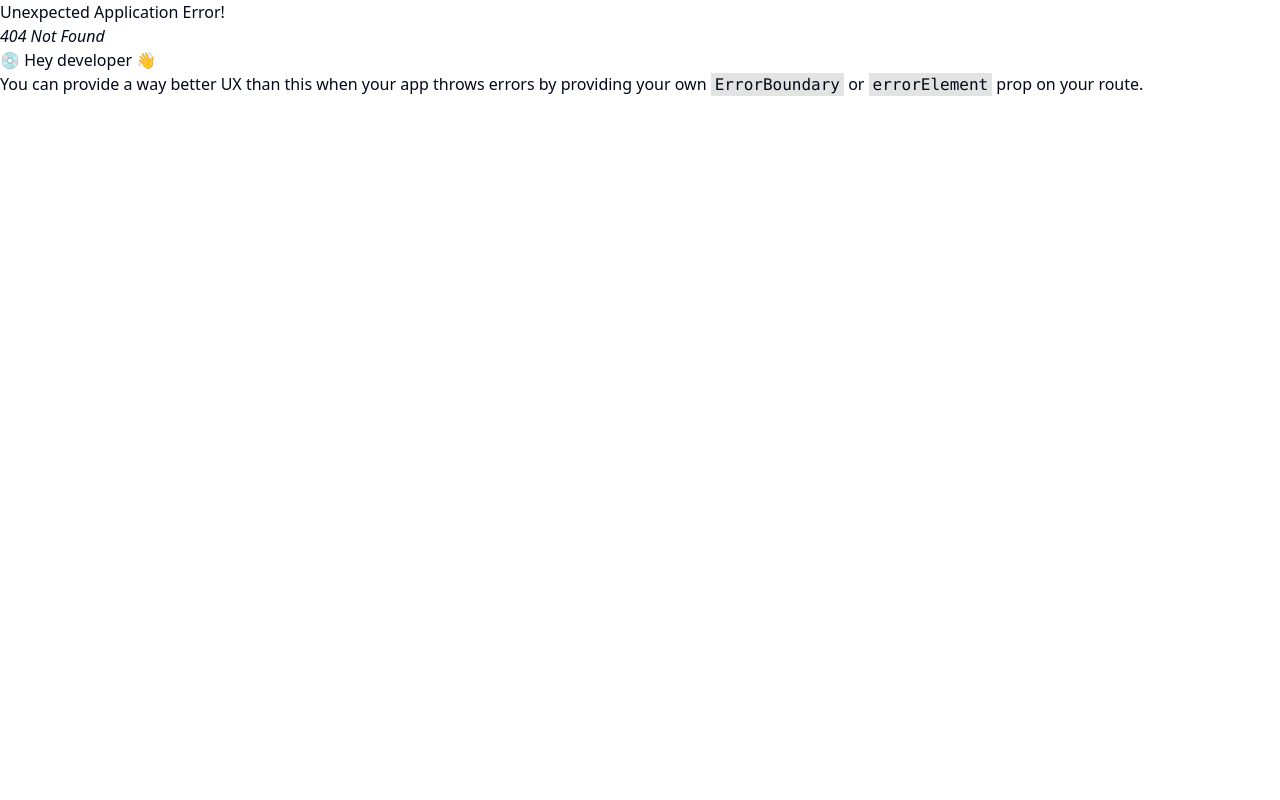
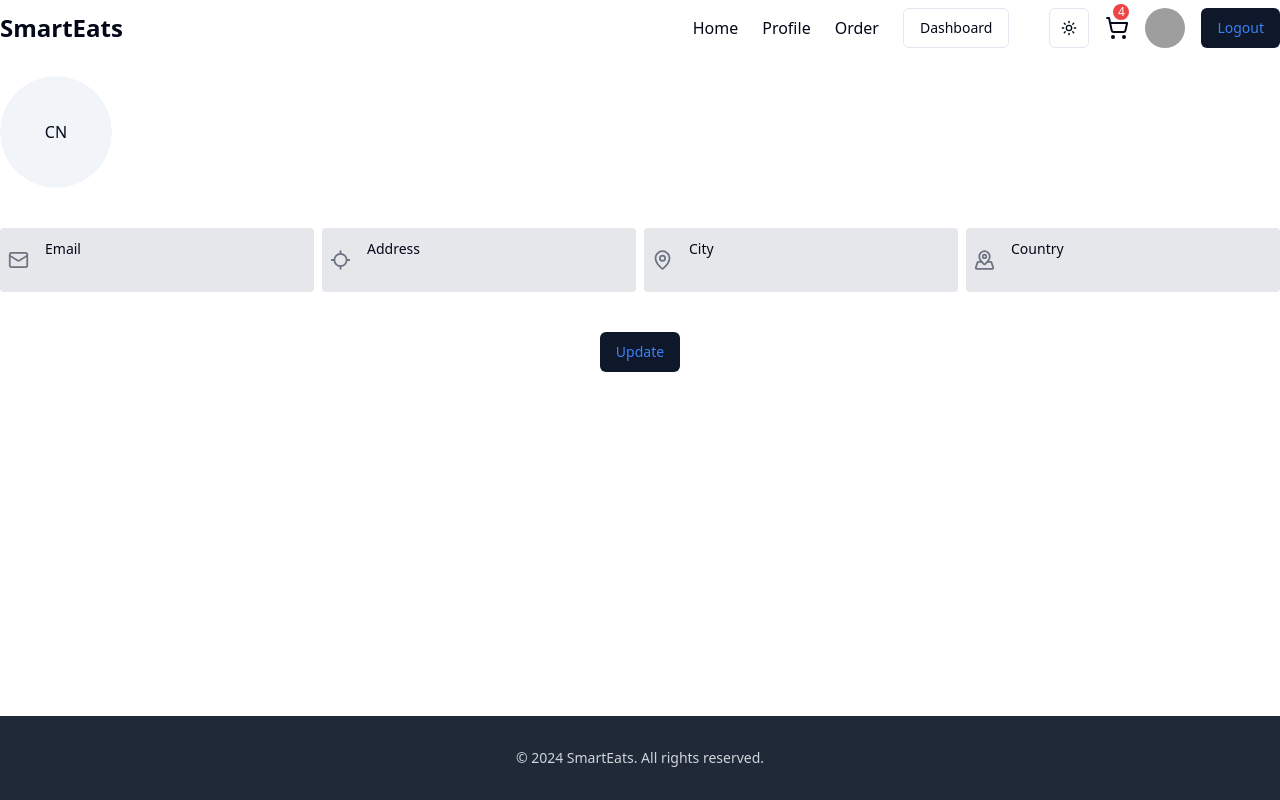
Before and after one commit to smartdriver321/smarteats, a React (Vite) app in the folder client/: page /profile in a window 1280 px wide. Before the commit this address had no page. Built offline with nearby package versions, Linux system fonts and the light colour scheme; grey boxes are pictures that could not be loaded.

Commit message:
Add Profile page

```diff
--- a/client/src/App.tsx
+++ b/client/src/App.tsx
@@ -7,7 +7,7 @@
 import VerifyEmail from './auth/verify-email'
 import MainLayout from './layout/main-layout'
 import HeroSection from './components/hero-section'
-
+import Profile from './components/profile'
 const appRouter = createBrowserRouter([
 	{
 		path: '/',
@@ -16,6 +16,10 @@
 			{
 				path: '/',
 				element: <HeroSection />,
+			},
+			{
+				path: '/profile',
+				element: <Profile />,
 			},
 		],
 	},
--- /dev/null
+++ b/client/src/components/profile.tsx
@@ -0,0 +1,152 @@
+import { FormEvent, useRef, useState } from 'react'
+import {
+	Loader2,
+	LocateIcon,
+	Mail,
+	MapPin,
+	MapPinnedIcon,
+	Plus,
+} from 'lucide-react'
+
+import { Input } from './ui/input'
+import { Label } from './ui/label'
+import { Button } from './ui/button'
+import { Avatar, AvatarFallback, AvatarImage } from './ui/avatar'
+export default function Profile() {
+	const [profileData, setProfileData] = useState({
+		fullname: '',
+		email: '',
+		address: '',
+		city: '',
+		country: '',
+		profilePicture: '',
+	})
+	const [selectedProfilePicture, setSelectedProfilePicture] =
+		useState<string>('')
+	const imageRef = useRef<HTMLInputElement | null>(null)
+
+	const fileChangeHandler = (e: React.ChangeEvent<HTMLInputElement>) => {
+		const file = e.target.files?.[0]
+
+		if (file) {
+			const reader = new FileReader()
+			reader.onloadend = () => {
+				const result = reader.result as string
+				setSelectedProfilePicture(result)
+				setProfileData((prevData) => ({
+					...prevData,
+					profilePicture: result,
+				}))
+			}
+			reader.readAsDataURL(file)
+		}
+	}
+
+	const changeHandler = (e: React.ChangeEvent<HTMLInputElement>) => {
+		const { name, value } = e.target
+		setProfileData({ ...profileData, [name]: value })
+	}
+
+	const updateProfileHandler = async (e: FormEvent<HTMLFormElement>) => {
+		e.preventDefault()
+		console.log(profileData)
+	}
+
+	const isLoading = false
+
+	return (
+		<form className='max-w-7xl mx-auto my-5' onSubmit={updateProfileHandler}>
+			<div className='flex items-center justify-between'>
+				<div className='flex items-center gap-2'>
+					<Avatar className='relative md:w-28 md:h-28 w-20 h-20'>
+						<AvatarImage src={selectedProfilePicture} />
+						<AvatarFallback>CN</AvatarFallback>
+						<input
+							ref={imageRef}
+							className='hidden'
+							type='file'
+							accept='image/*'
+							onChange={fileChangeHandler}
+						/>
+						<div
+							onClick={() => imageRef.current?.click()}
+							className='absolute inset-0 flex items-center justify-center opacity-0 hover:opacity-100 transition-opacity duration-300 bg-black bg-opacity-50 rounded-full cursor-pointer'
+						>
+							<Plus className='text-white w-8 h-8' />
+						</div>
+					</Avatar>
+					<Input
+						type='text'
+						name='fullname'
+						value={profileData.fullname}
+						onChange={changeHandler}
+						className='font-bold text-2xl outline-none border-none focus-visible:ring-transparent'
+					/>
+				</div>
+			</div>
+			<div className='grid md:grid-cols-4 md:gap-2 gap-3 my-10'>
+				<div className='flex items-center gap-4 rounded-sm p-2 bg-gray-200'>
+					<Mail className='text-gray-500' />
+					<div className='w-full'>
+						<Label>Email</Label>
+						<input
+							disabled
+							name='email'
+							value={profileData.email}
+							onChange={changeHandler}
+							className='w-full text-gray-600 bg-transparent focus-visible:ring-0 focus-visible:border-transparent outline-none border-none'
+						/>
+					</div>
+				</div>
+				<div className='flex items-center gap-4 rounded-sm p-2 bg-gray-200'>
+					<LocateIcon className='text-gray-500' />
+					<div className='w-full'>
+						<Label>Address</Label>
+						<input
+							name='address'
+							value={profileData.address}
+							onChange={changeHandler}
+							className='w-full text-gray-600 bg-transparent focus-visible:ring-0 focus-visible:border-transparent outline-none border-none'
+						/>
+					</div>
+				</div>
+				<div className='flex items-center gap-4 rounded-sm p-2 bg-gray-200'>
+					<MapPin className='text-gray-500' />
+					<div className='w-full'>
+						<Label>City</Label>
+						<input
+							name='city'
+							value={profileData.city}
+							onChange={changeHandler}
+							className='w-full text-gray-600 bg-transparent focus-visible:ring-0 focus-visible:border-transparent outline-none border-none'
+						/>
+					</div>
+				</div>
+				<div className='flex items-center gap-4 rounded-sm p-2 bg-gray-200'>
+					<MapPinnedIcon className='text-gray-500' />
+					<div className='w-full'>
+						<Label>Country</Label>
+						<input
+							name='country'
+							value={profileData.country}
+							onChange={changeHandler}
+							className='w-full text-gray-600 bg-transparent focus-visible:ring-0 focus-visible:border-transparent outline-none border-none'
+						/>
+					</div>
+				</div>
+			</div>
+			<div className='text-center'>
+				{isLoading ? (
+					<Button disabled className='text-blue-500'>
+						<Loader2 className='mr-2 w-4 h-4 animate-spin' />
+						Please wait
+					</Button>
+				) : (
+					<Button type='submit' className='text-blue-500'>
+						Update
+					</Button>
+				)}
+			</div>
+		</form>
+	)
+}
```
